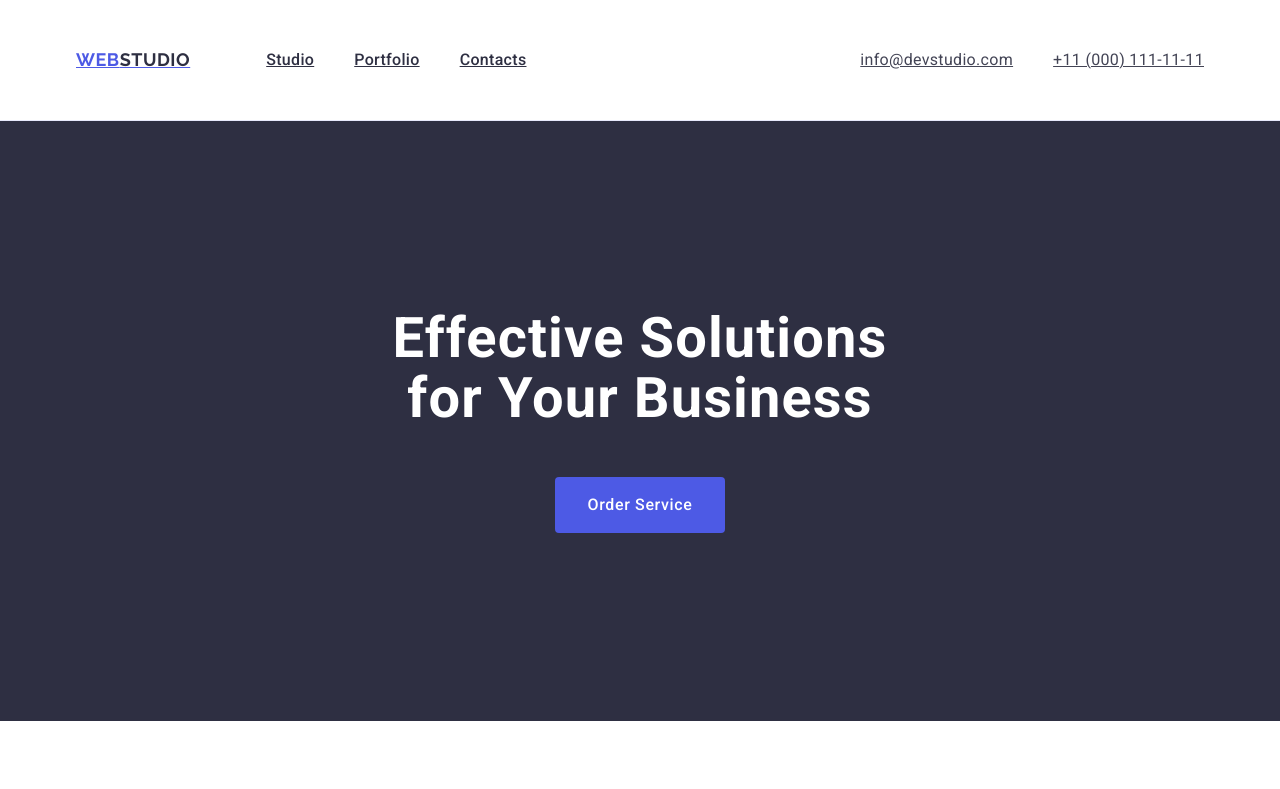
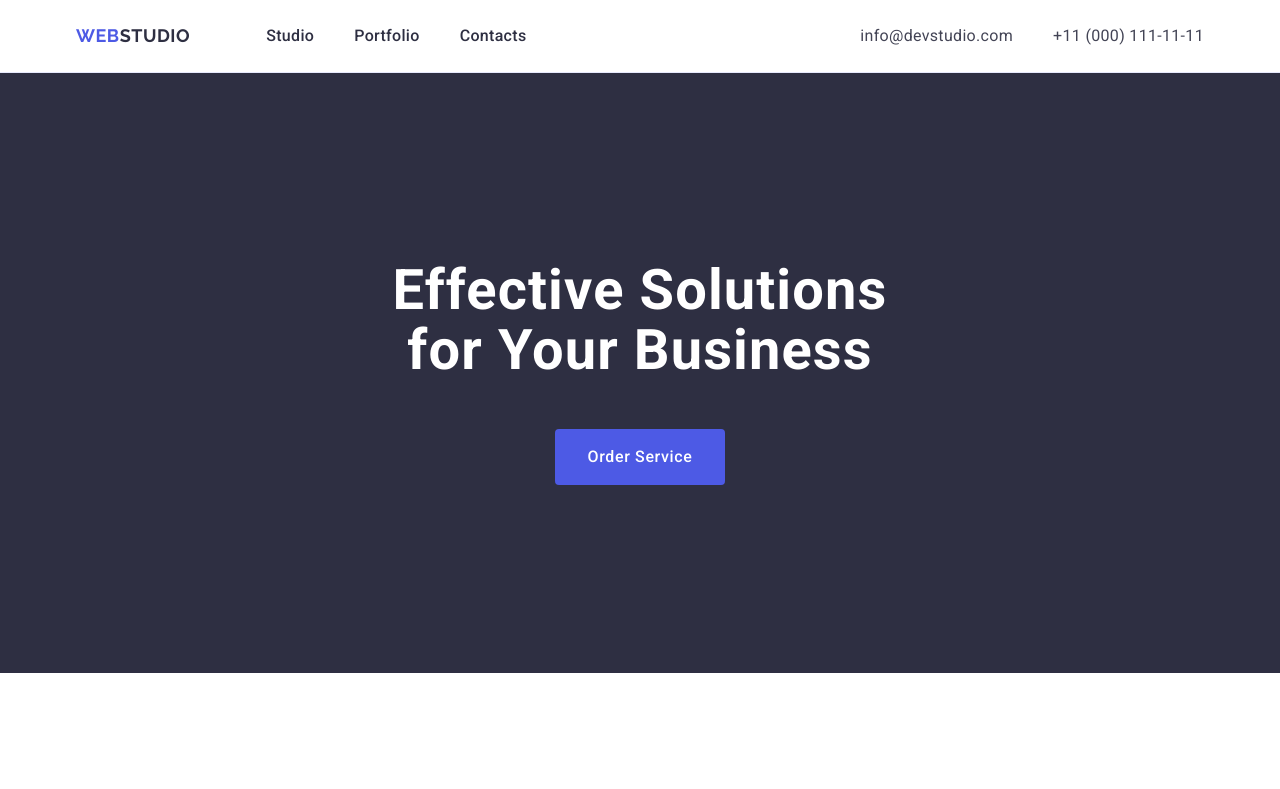
Before and after one commit to Iryna-Pavlyk/goit-markup-hw-03, a plain HTML site: page index.html in a window 1280 px wide. Shown: the top 789 px of the page. Drawn offline with nearby package versions, Linux system fonts and the light colour scheme.

Commit message:
goit-markup-hw-03-var4

```diff
--- a/css/styles.css
+++ b/css/styles.css
@@ -14,6 +14,9 @@ ol {
   margin-top: 0;
   margin-bottom: 0;
   padding-left: 0;
+}
+a {
+  text-decoration: none;
 }
 img {
   display: block;
@@ -87,6 +90,7 @@ body {
 }
 .menu-link {
   color: inherit;
+  padding: 24px 0;
 }
 .menu-link:hover,
 .menu-link:focus {
@@ -100,10 +104,10 @@ body {
   font-weight: 400;
   line-height: 1.5;
   letter-spacing: 0.02em;
-  padding: 24px 0;
 }
 .menu-address-link {
   color: #434455;
+  padding: 24px 0;
 }
 .menu-address-link:hover,
 .menu-address-link:focus {
```
